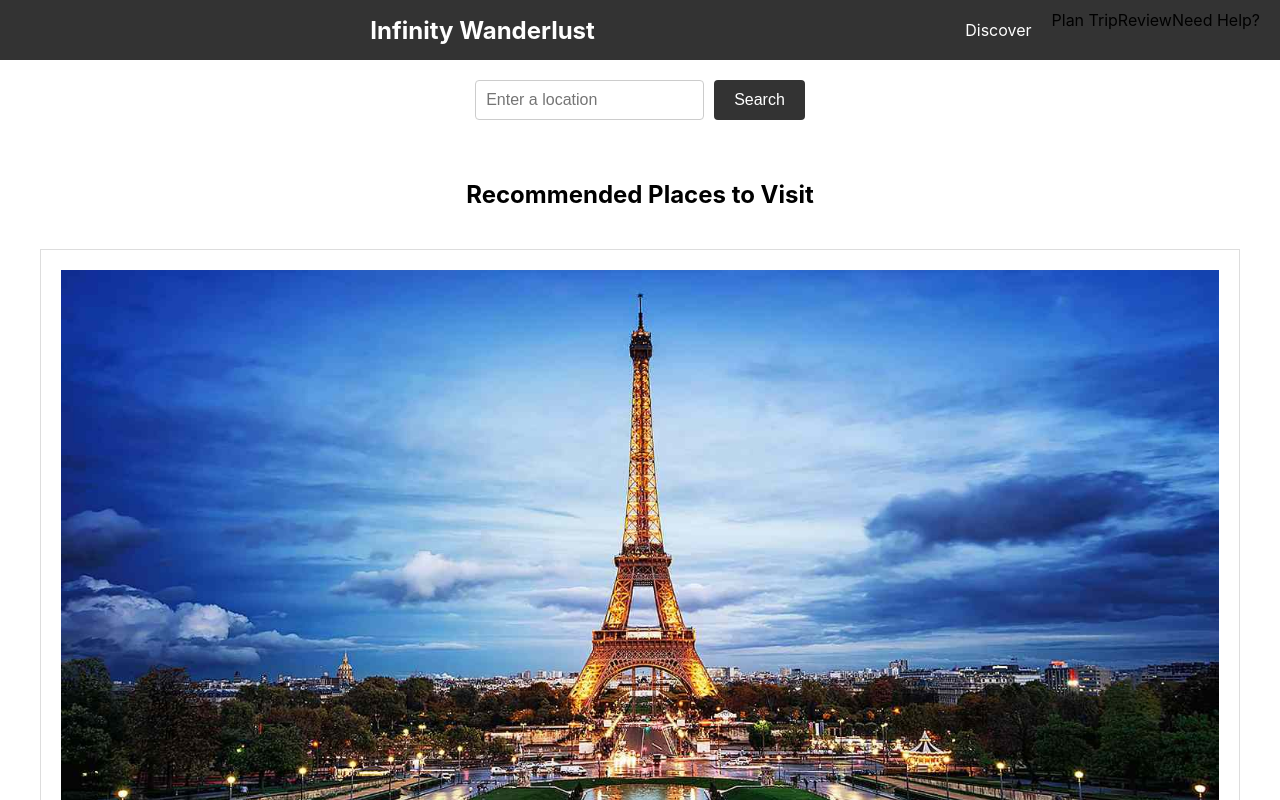
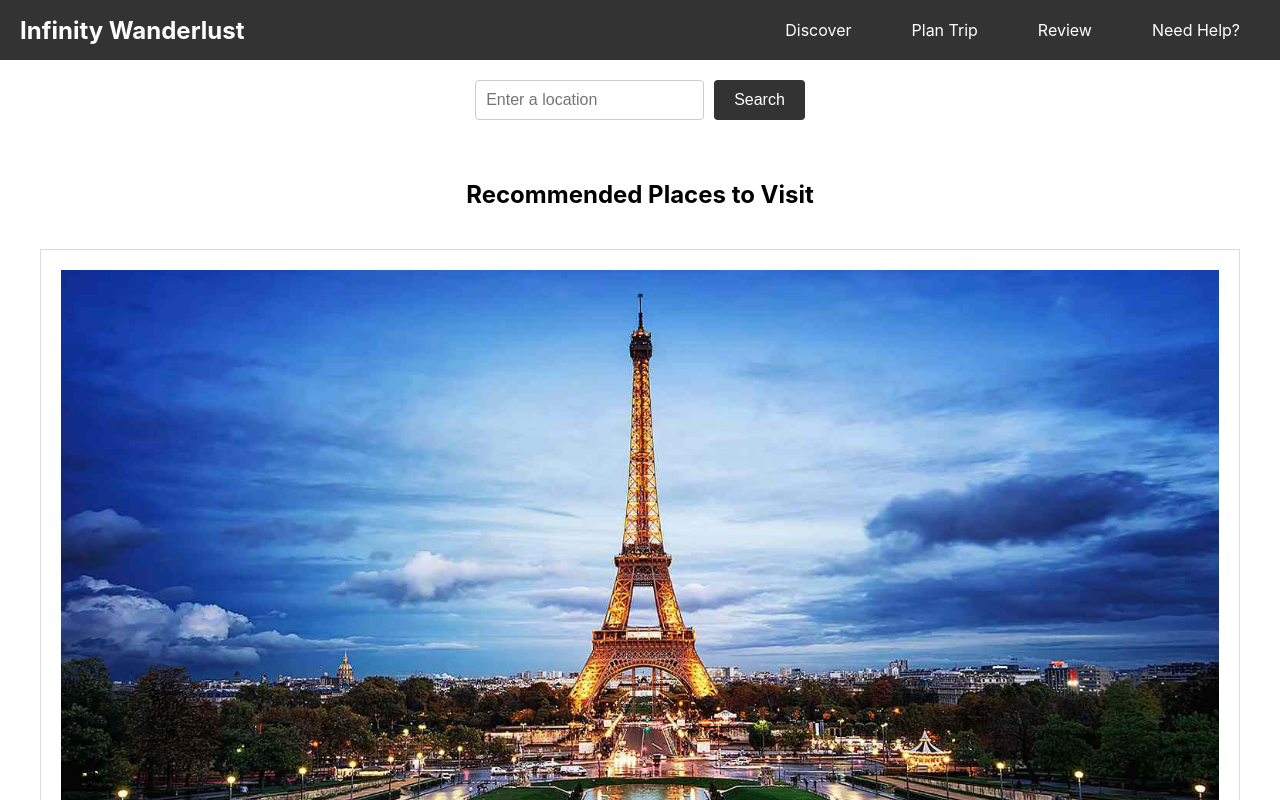
Before and after one commit to BM-Ghost/infinity-wanderlust, a React (Create React App) app: page / in a window 1280 px wide. Shown: the top 800 px of the page. Built offline with nearby package versions, Linux system fonts and the light colour scheme.

Commit message:
Center logo when minimized

```diff
--- a/src/components/NavBar.css
+++ b/src/components/NavBar.css
@@ -19,8 +19,8 @@
   color: #fff;
   font-size: 24px;
   font-weight: bold;
-    text-align: center;
-    flex: 1; /* Ensure it takes available space */
+  text-align: left;
+  flex: 1;
 }
 
 .nav-menu {
@@ -35,16 +35,14 @@
   position: absolute;
   top: 60px;
   left: 0;
-    width: 250px; /* Set a fixed width for the sidebar */
+  width: 250px;
   background-color: #333;
   flex-direction: column;
-    box-shadow: 0 2px 5px rgba(0, 0, 0, 0.5); /* Add a subtle shadow */
-    border-radius: 0 5px 5px 0; /* Rounded corners on the right */
-    z-index: 1000; /* Ensure it appears above other elements */
 }
 
 .nav-item {
-    margin: 0; /* Remove margin for items in the dropdown */
+  margin-left: 20px;
+  position: relative;
 }
 
 .nav-link {
@@ -61,7 +59,7 @@
   left: 0;
   background-color: #444;
   list-style: none;
-    padding: 0;
+  padding: 10px 0;
   margin: 0;
 }
 
@@ -96,23 +94,25 @@
 
   .nav-menu.active {
     display: flex;
+    position: absolute;
+    top: 60px;
+    left: 0;
+    width: 250px;
+    background-color: #333;
+    flex-direction: column;
   }
 
   .nav-logo {
     flex: 1;
     text-align: center;
-      order: 1; /* Move the logo to the middle */
+    margin: 0;
   }
 
   .nav-icon {
-      order: 0; /* Ensure the menu icon is on the left */
+    order: 0;
   }
 
   .nav-item {
-      margin: 0; /* Remove margin for items in the dropdown */
-    }
-
-    .nav-menu.active .nav-item {
-      width: 100%; /* Ensure nav items take full width of the menu */
+    margin: 0;
   }
 }
--- a/src/components/NavBar.js
+++ b/src/components/NavBar.js
@@ -1,35 +1,18 @@
-import React, { useState, useEffect, useRef } from 'react';
+import React, { useState } from 'react';
 import './NavBar.css';
 
 const NavBar = () => {
   const [isOpen, setIsOpen] = useState(false);
   const [isMenuOpen, setIsMenuOpen] = useState(false);
-  const menuRef = useRef(null);
 
   const toggleDropdown = () => setIsOpen(!isOpen);
   const toggleMenu = () => setIsMenuOpen(!isMenuOpen);
 
-  const handleClickOutside = (event) => {
-    if (menuRef.current && !menuRef.current.contains(event.target)) {
-      setIsMenuOpen(false);
-    }
-  };
-
-  useEffect(() => {
-    document.addEventListener('mousedown', handleClickOutside);
-    return () => {
-      document.removeEventListener('mousedown', handleClickOutside);
-    };
-  }, []);
-
   return (
     <nav className="navbar">
       <div className="nav-container">
-        <div className="nav-icon" onClick={toggleMenu}>
-          <i className="fas fa-bars"></i>
-        </div>
         <div className="nav-logo">Infinity Wanderlust</div>
-        <ul className={`nav-menu ${isMenuOpen ? 'active' : ''}`} ref={menuRef}>
+        <ul className={`nav-menu ${isMenuOpen ? 'active' : ''}`}>
           <li className="nav-item">
             <div className="nav-link" onClick={toggleDropdown}>Discover</div>
             {isOpen && (
@@ -39,10 +22,19 @@ const NavBar = () => {
               </ul>
             )}
           </li>
-          <li className="nav-item">Plan Trip</li>
-          <li className="nav-item">Review</li>
-          <li className="nav-item">Need Help?</li>
+          <li className="nav-item">
+          <div className="nav-link" onClick={toggleDropdown}>Plan Trip</div>
+          </li>
+          <li className="nav-item">
+          <div className="nav-link" onClick={toggleDropdown}>Review</div>
+          </li>
+          <li className="nav-item">
+          <div className="nav-link" onClick={toggleDropdown}>Need Help?</div>
+          </li>
         </ul>
+        <div className="nav-icon" onClick={toggleMenu}>
+          <i className="fas fa-bars"></i>
+        </div>
       </div>
     </nav>
   );
```
Lines whose indentation alone changed are shown as unchanged.
